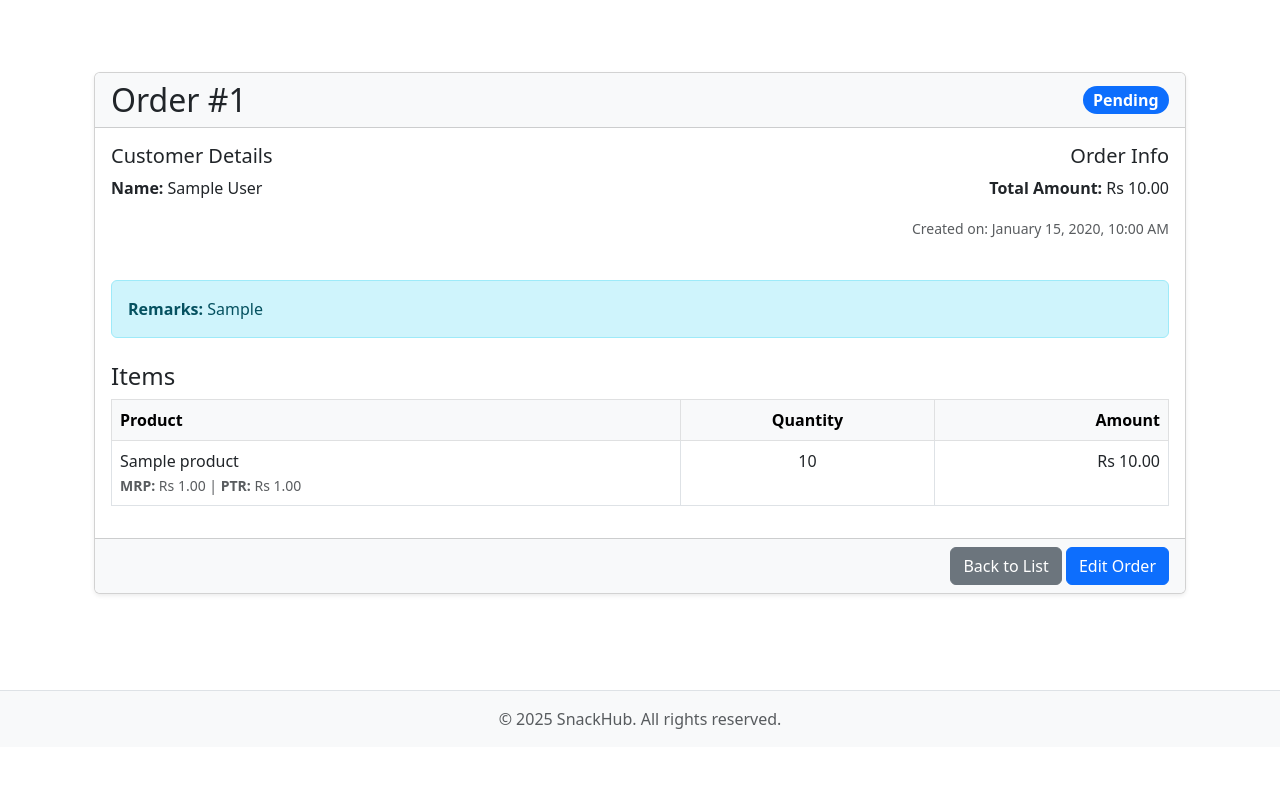
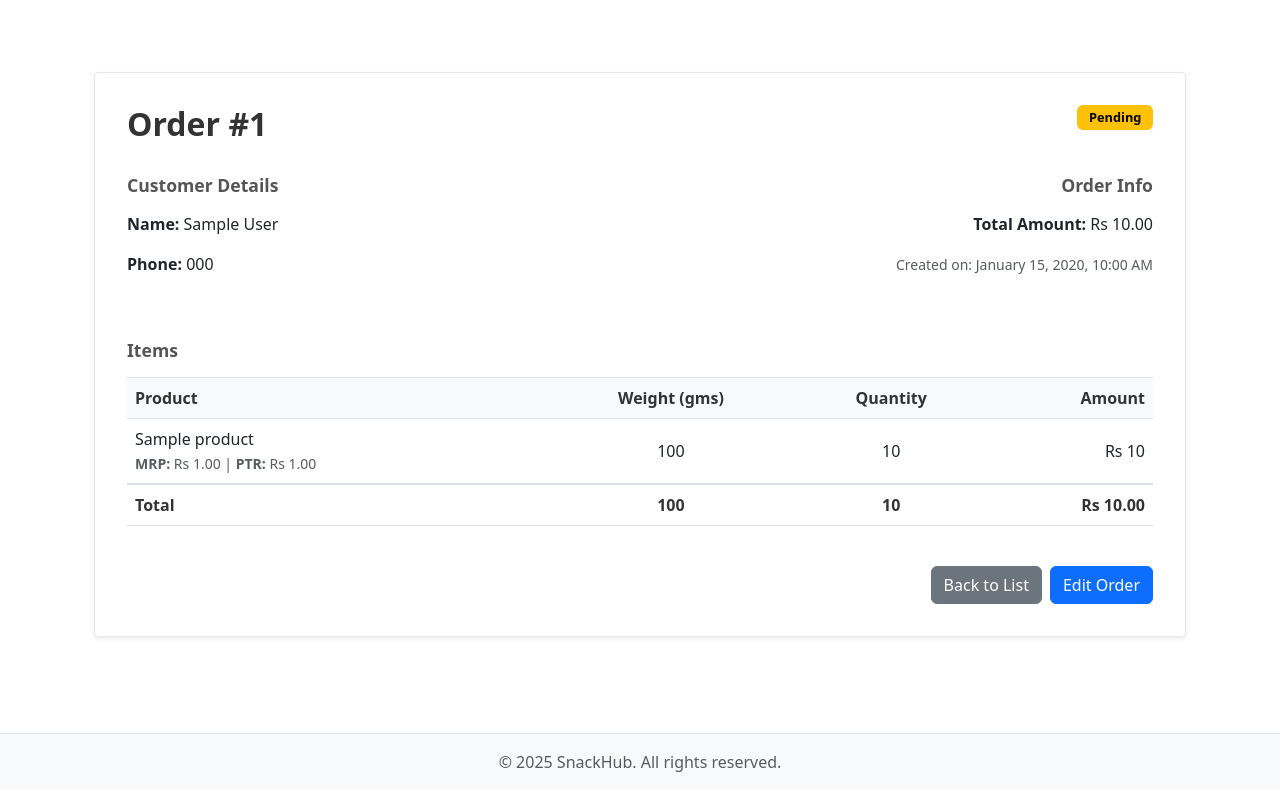
Before and after one commit to pranavkamat7/SusegadSnacks, a Django app: page /orders/1/ in a window 1280 px wide. Shown: the part 117-907 px from the top of the page. Before the commit the page ends 846 px from the top, so only its background shows below. Run offline with Django 5.2, Linux system fonts and the light colour scheme; tables that the repository leaves empty hold one stand-in row (values such as "Sample post").

Commit message:
new changes

```diff
--- a/orders/views.py
+++ b/orders/views.py
@@ -59,6 +59,26 @@ class OrderDetailView(DetailView):
     model = SalesOrder
     template_name = 'orders/order_detail.html'
     context_object_name = 'order'
+
+    def get_context_data(self, **kwargs):
+        # Call the base implementation first to get a context
+        context = super().get_context_data(**kwargs)
+
+        # Get the order object from the context
+        order = context['order']
+
+        # Calculate totals for the table footer
+        total_weight = 0
+        total_quantity = 0
+        for item in order.items.all():
+            total_weight += (item.product.weight_gms * item.quantity)
+            total_quantity += item.quantity
+
+        # Add the calculated totals to the context
+        context['total_weight'] = total_weight
+        context['total_quantity'] = total_quantity
+
+        return context
 
 
 class OrderUpdateView(View):
@@ -157,19 +177,48 @@ def confirm_order(request):
         return redirect('orders:select_customer')
 
     customer = get_object_or_404(Customer, pk=request.session['customer_id'])
-    selected_products = request.session['selected_products']
-    products = Product.objects.filter(id__in=selected_products.keys())
+    selected_products_data = request.session['selected_products']
+    products = Product.objects.filter(id__in=selected_products_data.keys())
+
+    # --- Prepare data for the template ---
+    order_items = []
+    grand_total_amount = 0
+    grand_total_weight = 0
+    grand_total_quantity = 0
+
+    for product in products:
+        quantity = int(selected_products_data.get(str(product.id), 0))
+        if quantity > 0:
+            total_price = product.ptr * quantity
+            total_weight = product.weight_gms * quantity
+
+            order_items.append({
+                'product': product,
+                'quantity': quantity,
+                'total_price': total_price,
+                'total_weight': total_weight,
+            })
+            grand_total_amount += total_price
+            grand_total_weight += total_weight
+            grand_total_quantity += quantity
 
     if request.method == 'POST':
-        order = SalesOrder.objects.create(customer=customer, status='Pending', remarks='')
-        total = 0
-        for product in products:
-            qty = selected_products[str(product.id)]
-            price = product.ptr * qty
-            OrderItem.objects.create(order=order, product=product, quantity=qty, price=price)
-            total += price
-        order.total_amount = total
-        order.save()
+        # Create the SalesOrder first
+        order = SalesOrder.objects.create(
+            customer=customer,
+            status='pending',
+            total_amount=grand_total_amount,
+            remarks=''
+        )
+
+        # Create OrderItem for each item in the prepared list
+        for item_data in order_items:
+            OrderItem.objects.create(
+                order=order,
+                product=item_data['product'],
+                quantity=item_data['quantity'],
+                price=item_data['product'].ptr # Save price per unit
+            )
 
         # Clear session data
         request.session.pop('customer_id', None)
@@ -177,16 +226,29 @@ def confirm_order(request):
 
         return redirect('orders:order_success', pk=order.pk)
 
-    return render(request, 'orders/confirm_order.html', {
+    context = {
         'customer': customer,
-        'products': products,
-        'quantities': selected_products,
-    })
+        'order_items': order_items,
+        'grand_total_amount': grand_total_amount,
+        'grand_total_weight': grand_total_weight,
+        'grand_total_quantity': grand_total_quantity,
+    }
+    return render(request, 'orders/confirm_order.html', context)
 
 # Order creation success page
 def order_success(request, pk):
     order = get_object_or_404(SalesOrder, pk=pk)
-    return render(request, 'orders/order_success.html', {'order': order})
+
+    # Calculate total weight for the summary
+    total_weight = 0
+    for item in order.items.all():
+        total_weight += (item.product.weight_gms * item.quantity)
+
+    context = {
+        'order': order,
+        'total_weight': total_weight,
+    }
+    return render(request, 'orders/order_success.html', context)
 
 # Edit existing order — shows and allows update of order items and quantities
 def edit_order(request, pk):
--- a/templates/orders/order_detail.html
+++ b/templates/orders/order_detail.html
@@ -3,38 +3,35 @@
 
 {% block content %}
 <div class="container py-5">
-    <div class="card shadow-sm">
-        <div class="card-header bg-light d-flex justify-content-between align-items-center">
-            <h2 class="mb-0">Order #{{ order.pk }}</h2>
-            <span class="badge bg-primary rounded-pill fs-6">{{ order.get_status_display }}</span>
+    <div class="order-container">
+        <!-- Header Section -->
+        <div class="d-flex justify-content-between align-items-start mb-4">
+            <h2 class="order-title">Order #{{ order.pk }}</h2>
+            <span class="badge status-badge-{{ order.status }}">{{ order.get_status_display }}</span>
         </div>
-        <div class="card-body">
-            <div class="row mb-4">
+
+        <!-- Customer & Order Info Section -->
+        <div class="row mb-5">
             <div class="col-md-6">
-                    <h5>Customer Details</h5>
+                <h5 class="section-title">Customer Details</h5>
                 <p><strong>Name:</strong> {{ order.customer.name }}</p>
-                    {% comment %} Add other customer details like email or phone if available {% endcomment %}
+                <p><strong>Phone:</strong> {{ order.customer.phone }}</p>
             </div>
             <div class="col-md-6 text-md-end">
-                    <h5>Order Info</h5>
-                    <p><strong>Total Amount:</strong> Rs {{ order.total_amount }}</p>
+                <h5 class="section-title">Order Info</h5>
+                <p><strong>Total Amount:</strong> Rs {{ order.total_amount|floatformat:2 }}</p>
                 <p class="text-muted"><small>Created on: {{ order.created_at|date:"F d, Y, h:i A" }}</small></p>
             </div>
         </div>
 
-            {% if order.remarks %}
-                <div class="alert alert-info">
-                    <strong>Remarks:</strong> {{ order.remarks|linebreaksbr }}
-                </div>
-            {% endif %}
-
-            <h4 class="mt-4">Items</h4>
-            {% if order.items.all %}
+        <!-- Items Section -->
+        <h5 class="section-title">Items</h5>
         <div class="table-responsive">
-                    <table class="table table-bordered table-hover">
-                        <thead class="table-light">
+            <table class="table items-table">
+                <thead>
                     <tr>
                         <th>Product</th>
+                        <th class="text-center">Weight (gms)</th>
                         <th class="text-center">Quantity</th>
                         <th class="text-end">Amount</th>
                     </tr>
@@ -50,28 +47,79 @@
                                 <strong>PTR:</strong> Rs {{ item.product.ptr|floatformat:2|default:"N/A" }}
                             </small>
                         </td>
-                                <td class="text-center">{{ item.quantity }}</td>
-                                <td class="text-end">Rs {{ item.price }}</td>
+                        {% comment %} Here we calculate the total weight for the row {% endcomment %}
+                        <td class="text-center align-middle">{% widthratio item.quantity 1 item.product.weight_gms %}</td>
+                        <td class="text-center align-middle">{{ item.quantity }}</td>
+                        <td class="text-end align-middle">Rs {% widthratio item.quantity 1 item.product.ptr %}</td>
                     </tr>
                     {% endfor %}
                 </tbody>
+                <tfoot>
+                    <tr>
+                        <th>Total</th>
+                        <th class="text-center">{{ total_weight }}</th>
+                        <th class="text-center">{{ total_quantity }}</th>
+                        <th class="text-end total-amount-cell">Rs {{ order.total_amount|floatformat:2 }}</th>
+                    </tr>
+                </tfoot>
             </table>
         </div>
-            {% else %}
-                <p>No items in this order.</p>
-            {% endif %}
-        </div>
-        <div class="card-footer bg-light text-end">
+
+        <!-- Footer Actions -->
+        <div class="d-flex justify-content-end gap-2 mt-4">
             <a href="{% url 'orders:list' %}" class="btn btn-secondary">Back to List</a>
             <a href="{% url 'orders:order_edit' order.pk %}" class="btn btn-primary">Edit Order</a>
-
-            {% comment %} --- Invoice Generation Logic --- {% endcomment %}
-            {% if order.status == 'delivered' %}
+            {% if order.status == 'billed' %}
+                <a href="{% url 'billing:invoice_detail' order.invoice.id %}" class="btn btn-info">View Invoice</a>
+            {% elif order.status == 'delivered' %}
                  <a href="{% url 'billing:generate_invoice' order.id %}" class="btn btn-success">Generate Invoice</a>
-            {% elif order.status == 'billed' %}
-                <a href="{% url 'billing:invoice_detail' order.invoice.id %}" class="btn btn-info">View Invoice</a>
             {% endif %}
         </div>
     </div>
 </div>
+
+<style>
+    .order-container {
+        background-color: #fff;
+        border: 1px solid #e7e7e7;
+        padding: 2rem;
+        border-radius: 0.25rem;
+        box-shadow: 0 0.125rem 0.25rem rgba(0,0,0,.075);
+    }
+    .order-title {
+        font-size: 2rem;
+        font-weight: 600;
+        color: #333;
+    }
+    .section-title {
+        font-size: 1.1rem;
+        font-weight: 600;
+        color: #555;
+        margin-bottom: 1rem;
+    }
+    .badge {
+        font-size: 0.8rem;
+        padding: 0.5em 0.9em;
+    }
+    .status-badge-billed { background-color: #0d6efd !important; color: #fff; }
+    .status-badge-pending { background-color: #ffc107 !important; color: #000; }
+    .status-badge-delivered { background-color: #198754 !important; color: #fff; }
+    .status-badge-cancelled { background-color: #6c757d !important; color: #fff; }
+
+    .items-table th {
+        font-weight: 600;
+        color: #333;
+        background-color: #f8f9fa;
+        border-top: 1px solid #dee2e6;
+    }
+    .items-table tfoot th {
+        font-weight: bold;
+        background-color: transparent;
+        border-top: 2px solid #dee2e6;
+    }
+    .total-amount-cell {
+        background-color: #e9ecef;
+        font-weight: bold;
+    }
+</style>
 {% endblock %}
```
Also changed, not shown: billing/views.py (+32 -4 lines), templates/billing/invoice_detail.html (+28 -9 lines), templates/billing/invoice_pdf.html (+45 -113 lines), templates/orders/confirm_order.html (+35 -15 lines), templates/orders/order_success.html (+43 -12 lines). Lines whose indentation alone changed are shown as unchanged.
